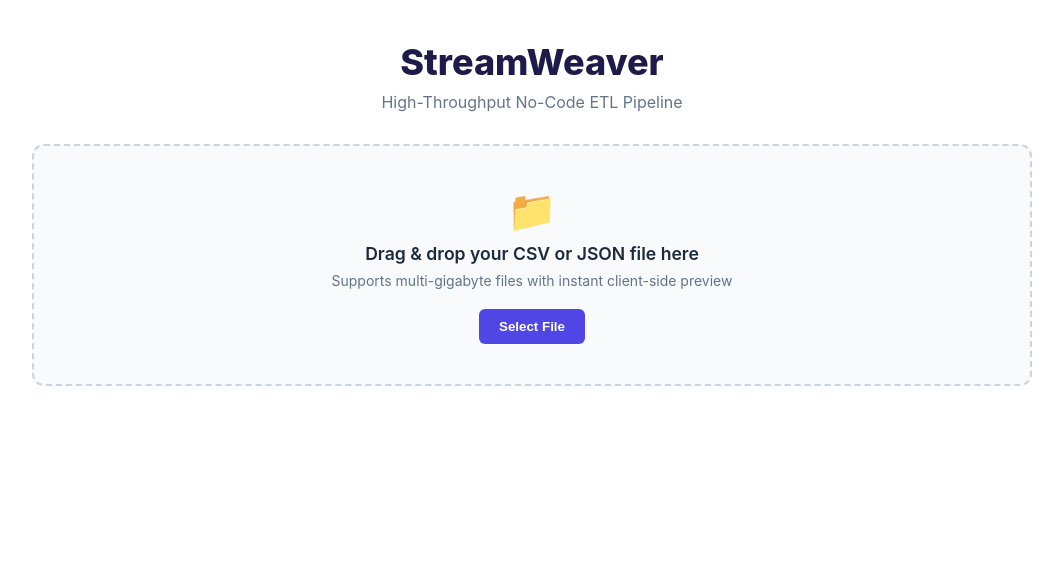
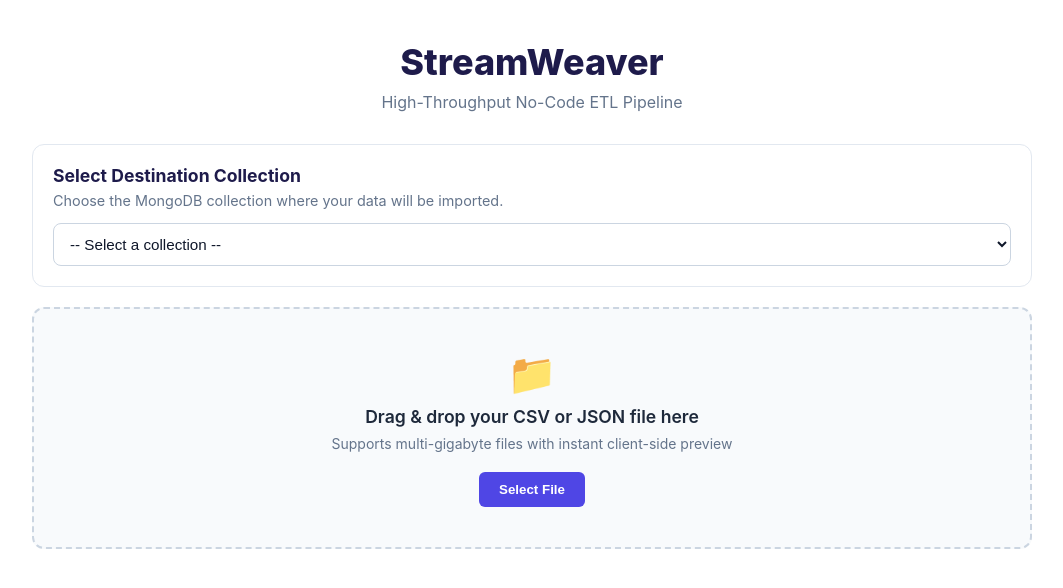
Before and after one commit to Vineetjuyal03/StreamWeaver, a React app in the folder frontend/: page / in a window 1280 px wide. Shown: the top 588 px of the page, without its empty margins (108-1171 px from the left). Built offline with nearby package versions, Linux system fonts and the light colour scheme; the HTML template or start-up script is replaced by a standard one.

Commit message:
db collection selection

```diff
--- a/frontend/src/App.css
+++ b/frontend/src/App.css
@@ -47,3 +47,51 @@
   background-color: #fee2e2;
   color: #991b1b;
 }
+.collection-section {
+  padding: 20px;
+  border: 1px solid #e2e8f0;
+  border-radius: 12px;
+  background: #ffffff;
+}
+
+.collection-header {
+  margin-bottom: 14px;
+}
+
+.collection-header h2 {
+  margin: 0 0 6px;
+  font-size: 1.1rem;
+  color: #1e1b4b;
+}
+
+.collection-header p {
+  margin: 0;
+  color: #64748b;
+  font-size: 0.9rem;
+}
+
+.collection-select {
+  width: 100%;
+  padding: 11px 12px;
+  border: 1px solid #cbd5e1;
+  border-radius: 8px;
+  background: white;
+  color: #0f172a;
+  font-size: 0.95rem;
+  cursor: pointer;
+}
+
+.collection-select:focus {
+  outline: none;
+  border-color: #6366f1;
+  box-shadow: 0 0 0 2px rgba(99, 102, 241, 0.15);
+}
+
+.selected-collection {
+  margin-top: 10px;
+  padding: 8px 12px;
+  border-radius: 6px;
+  background: #f1f5f9;
+  color: #475569;
+  font-size: 0.9rem;
+}
--- a/frontend/src/App.jsx
+++ b/frontend/src/App.jsx
@@ -1,17 +1,58 @@
-import React, { useState } from 'react';
+import React, { useEffect, useState } from 'react';
 import DropZone from './components/DropZone/DropZone';
 import PreviewTable from './components/PreviewTable/PreviewTable';
 import { parseFilePreview } from './utils/fileParser';
+import { fetchCollections } from './services/api';
 import './App.css';
 
 export default function App() {
+  // -----------------------------
+  // File / Preview state
+  // -----------------------------
   const [fileInfo, setFileInfo] = useState(null);
   const [headers, setHeaders] = useState([]);
   const [previewRows, setPreviewRows] = useState([]);
   const [loading, setLoading] = useState(false);
   const [error, setError] = useState('');
 
-  // Handler when user selects or drops a file
+  // -----------------------------
+  // MongoDB collection state
+  // -----------------------------
+  const [collections, setCollections] = useState([]);
+  const [selectedCollection, setSelectedCollection] = useState('');
+  const [collectionsLoading, setCollectionsLoading] = useState(true);
+  const [collectionsError, setCollectionsError] = useState('');
+
+  // -----------------------------
+  // Fetch collections on app load
+  // -----------------------------
+  useEffect(() => {
+    const loadCollections = async () => {
+      try {
+        setCollectionsLoading(true);
+        setCollectionsError('');
+
+        const data = await fetchCollections();
+
+        setCollections(data);
+      } catch (err) {
+        console.error('Failed to load collections:', err);
+
+        setCollectionsError(
+          err.response?.data?.message ||
+          'Failed to load database collections.'
+        );
+      } finally {
+        setCollectionsLoading(false);
+      }
+    };
+
+    loadCollections();
+  }, []);
+
+  // -----------------------------
+  // File selection handler
+  // -----------------------------
   const handleFileSelect = async (selectedFile) => {
     setError('');
     setLoading(true);
@@ -19,7 +60,6 @@ export default function App() {
     setHeaders([]);
 
     try {
-      // Parse first 1MB chunk directly in browser memory
       const result = await parseFilePreview(selectedFile, 1000);
 
       setFileInfo({
@@ -27,6 +67,7 @@ export default function App() {
         sizeMB: result.fileSizeMB,
         rawFile: selectedFile,
       });
+
       setHeaders(result.headers);
       setPreviewRows(result.rows);
     } catch (err) {
@@ -36,28 +77,109 @@ export default function App() {
     }
   };
 
+  // -----------------------------
+  // Collection selection handler
+  // -----------------------------
+  const handleCollectionChange = (e) => {
+    setSelectedCollection(e.target.value);
+  };
+
   return (
     <div className="app-container">
+
       <header className="app-header">
         <h1 className="app-title">StreamWeaver</h1>
-        <p className="app-subtitle">High-Throughput No-Code ETL Pipeline</p>
+        <p className="app-subtitle">
+          High-Throughput No-Code ETL Pipeline
+        </p>
       </header>
 
       <main className="app-main">
-        {/* Step 1: DropZone File Input */}
-        <DropZone onFileSelect={handleFileSelect} disabled={loading} />
 
-        {/* Loading Indicator */}
+        {/* -------------------------------- */}
+        {/* Database Collection Selection    */}
+        {/* -------------------------------- */}
+        <section className="collection-section">
+
+          <div className="collection-header">
+            <h2>Select Destination Collection</h2>
+
+            <p>
+              Choose the MongoDB collection where your data will be imported.
+            </p>
+          </div>
+
+          {collectionsLoading ? (
+            <div className="status-banner loading">
+              🔄 Loading database collections...
+            </div>
+          ) : collectionsError ? (
+            <div className="status-banner error">
+              {collectionsError}
+            </div>
+          ) : (
+            <select
+              className="collection-select"
+              value={selectedCollection}
+              onChange={handleCollectionChange}
+            >
+              <option value="">
+                -- Select a collection --
+              </option>
+
+              {collections.map((collection) => (
+                <option
+                  key={collection}
+                  value={collection}
+                >
+                  {collection}
+                </option>
+              ))}
+            </select>
+          )}
+
+          {selectedCollection && (
+            <div className="selected-collection">
+              Destination:{' '}
+              <strong>{selectedCollection}</strong>
+            </div>
+          )}
+
+        </section>
+
+
+        {/* -------------------------------- */}
+        {/* Step 1: File Upload              */}
+        {/* -------------------------------- */}
+        <DropZone
+          onFileSelect={handleFileSelect}
+          disabled={loading}
+        />
+
+
+        {/* -------------------------------- */}
+        {/* File Parsing Loading             */}
+        {/* -------------------------------- */}
         {loading && (
           <div className="status-banner loading">
             ⚡ Parsing first 1,000 rows in memory...
           </div>
         )}
 
-        {/* Error Alert */}
-        {error && <div className="status-banner error">{error}</div>}
 
-        {/* Step 2: Virtualized 1,000 Row Preview Table */}
+        {/* -------------------------------- */}
+        {/* File Error                       */}
+        {/* -------------------------------- */}
+        {error && (
+          <div className="status-banner error">
+            {error}
+          </div>
+        )}
+
+
+        {/* -------------------------------- */}
+        {/* Step 2: Preview                 */}
+        {/* -------------------------------- */}
         {previewRows.length > 0 && (
           <PreviewTable
             headers={headers}
@@ -66,6 +188,7 @@ export default function App() {
             fileSizeMB={fileInfo?.sizeMB}
           />
         )}
+
       </main>
     </div>
   );
--- a/frontend/src/services/api.js
+++ b/frontend/src/services/api.js
@@ -0,0 +1,18 @@
+import axios from 'axios';
+
+const API = axios.create({
+  baseURL: 'http://localhost:5000/api',
+});
+
+export const fetchCollections = async () => {
+  // const response = await API.get('/collections');
+
+  // return response.data.collections;
+  return [
+      'users',
+      'products',
+      'orders',
+      'customers',
+      'employees',
+    ];
+};
```
